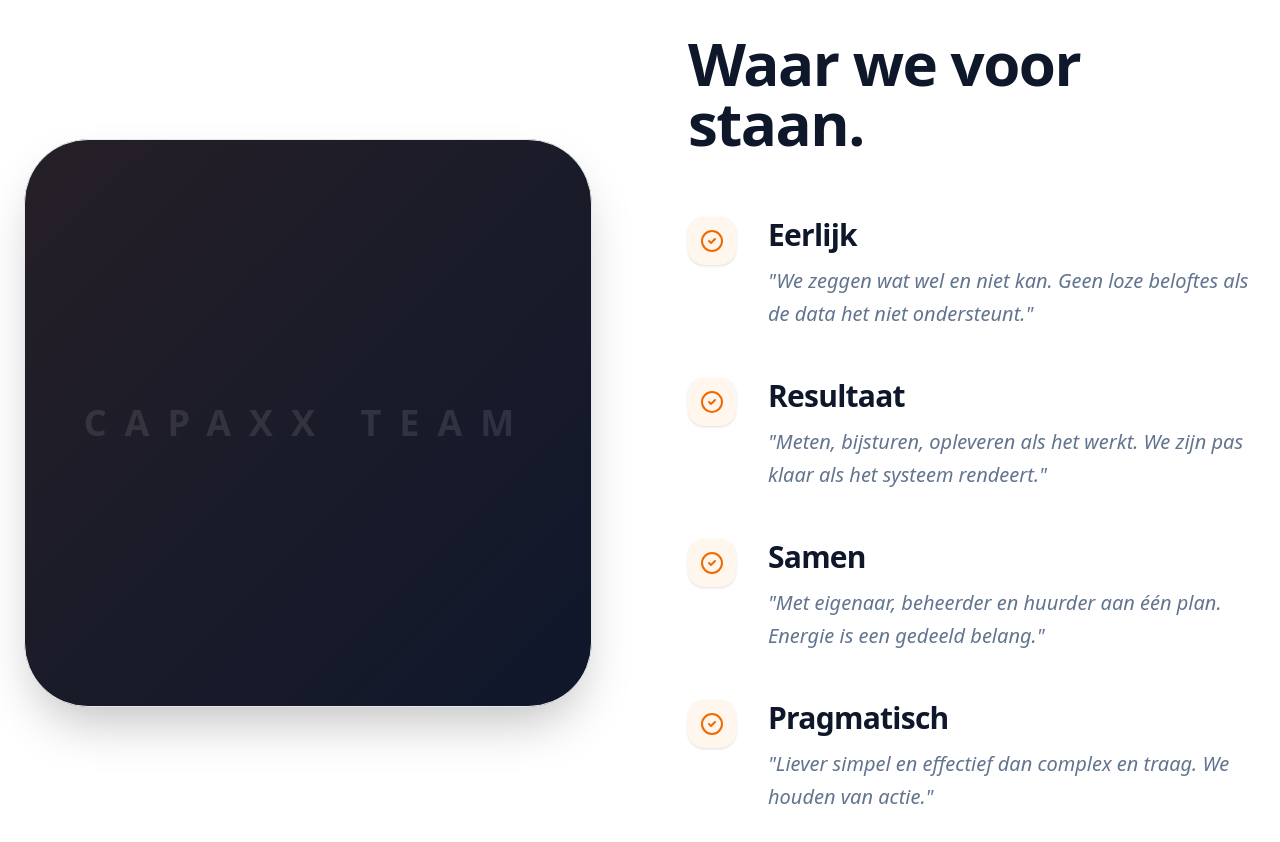
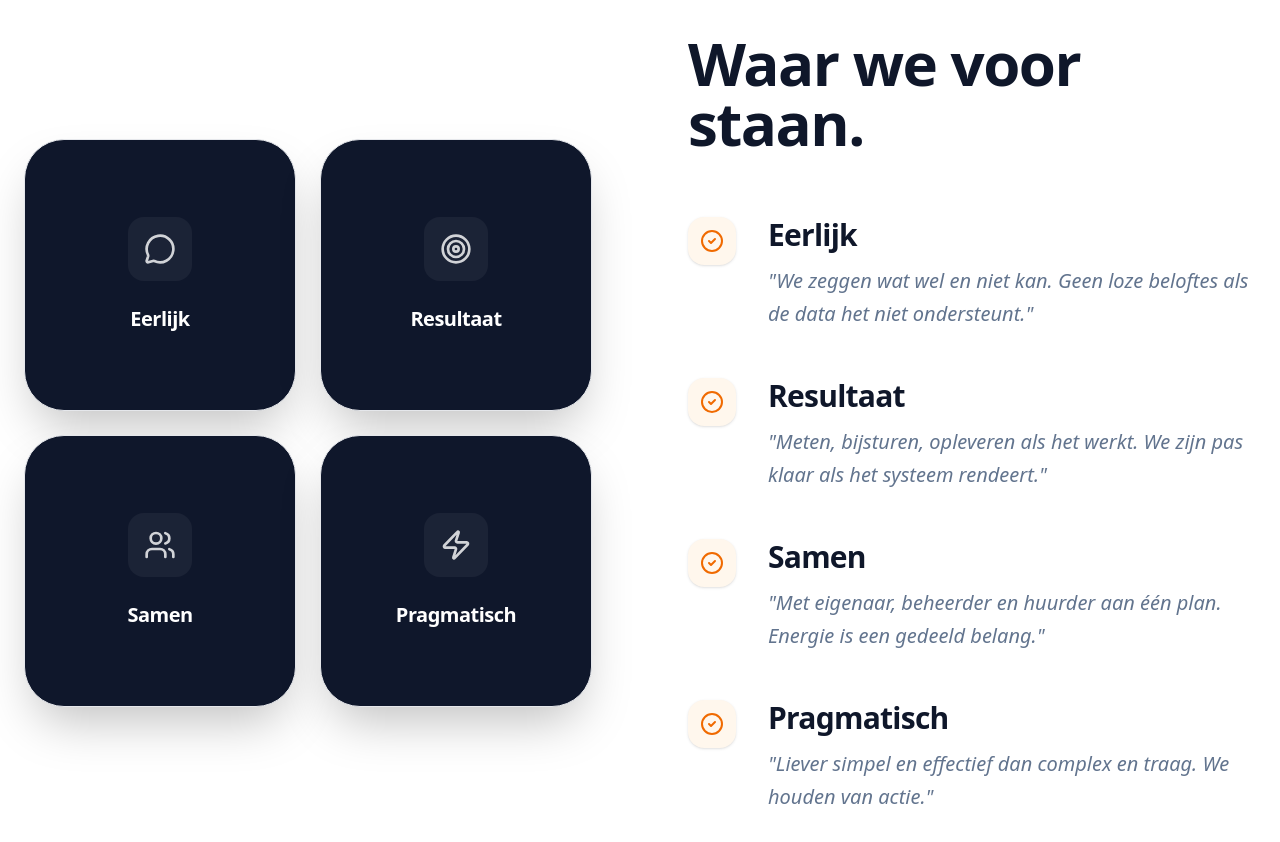
Before and after one commit to wolbienl/capaxxnrg, a Next.js app: page /over-ons in a window 1280 px wide. Shown: the part 860-1702 px from the top of the page. Built offline with nearby package versions, Linux system fonts and the light colour scheme.

Commit message:
Verbeter over-ons pagina
- Hero tekst herschreven (geen spinoff vermelding meer)
- Teamfoto placeholder vervangen door iconen grid met 4 kernwaarden
- Geanimeerde kaarten: Eerlijk, Resultaat, Samen, Pragmatisch

```diff
--- a/src/app/over-ons/page.tsx
+++ b/src/app/over-ons/page.tsx
@@ -1,7 +1,7 @@
 'use client'
 
 import { motion } from 'framer-motion'
-import { CheckCircle2, ArrowRight, ShieldCheck } from 'lucide-react'
+import { CheckCircle2, ArrowRight, ShieldCheck, MessageCircle, Target, Users, Zap } from 'lucide-react'
 import Link from 'next/link'
 import FadeIn from '@/components/FadeIn'
 
@@ -55,7 +55,7 @@
               Klein team. <br />Harde <span className="text-primary italic">focus</span>.
             </h1>
             <p className="text-xl md:text-2xl text-slate-500 mb-10 leading-relaxed max-w-3xl mx-auto italic text-balance">
-              CAPAXX Energy is een spinoff van CAPAXX. We komen uit de wereld van data en operatie. Daarom leveren we geen losse componenten, maar systemen die je kunt sturen.
+              Wij geloven dat energie-installaties pas waarde leveren als ze samenwerken. Daarom ontwerpen we geen losse componenten, maar complete systemen met sturing en inzicht.
             </p>
           </motion.div>
         </div>
@@ -64,9 +64,29 @@
       <section className="py-32 bg-white">
         <div className="container mx-auto px-4 md:px-6">
           <div className="grid lg:grid-cols-2 gap-24 items-center">
-            <FadeIn direction="right" className="aspect-square bg-slate-900 rounded-[4rem] overflow-hidden flex items-center justify-center border border-slate-800 shadow-2xl relative group">
-               <div className="absolute inset-0 bg-gradient-to-br from-primary/20 to-transparent opacity-50 group-hover:opacity-100 transition-opacity duration-1000" />
-               <span className="text-white font-black text-4xl uppercase tracking-[0.5em] opacity-10 group-hover:opacity-20 transition-opacity">CAPAXX Team</span>
+            <FadeIn direction="right" className="grid grid-cols-2 gap-6">
+              {[
+                { icon: MessageCircle, title: 'Eerlijk', color: 'from-orange-500 to-amber-500' },
+                { icon: Target, title: 'Resultaat', color: 'from-blue-500 to-cyan-500' },
+                { icon: Users, title: 'Samen', color: 'from-emerald-500 to-green-500' },
+                { icon: Zap, title: 'Pragmatisch', color: 'from-purple-500 to-pink-500' }
+              ].map((item, i) => (
+                <motion.div
+                  key={i}
+                  initial={{ opacity: 0, scale: 0.9 }}
+                  whileInView={{ opacity: 1, scale: 1 }}
+                  viewport={{ once: true }}
+                  transition={{ delay: i * 0.1 }}
+                  whileHover={{ scale: 1.05, y: -8 }}
+                  className="aspect-square bg-slate-900 rounded-[2.5rem] p-8 flex flex-col items-center justify-center border border-slate-800 shadow-2xl relative overflow-hidden group cursor-pointer"
+                >
+                  <div className={`absolute inset-0 bg-gradient-to-br ${item.color} opacity-0 group-hover:opacity-20 transition-opacity duration-500`} />
+                  <div className="w-16 h-16 rounded-2xl bg-white/5 flex items-center justify-center mb-6 group-hover:bg-white/10 transition-colors">
+                    <item.icon className="w-8 h-8 text-white/80 group-hover:text-white transition-colors" />
+                  </div>
+                  <span className="text-white font-black text-xl tracking-tight">{item.title}</span>
+                </motion.div>
+              ))}
             </FadeIn>
 
             <div className="space-y-16">
```
